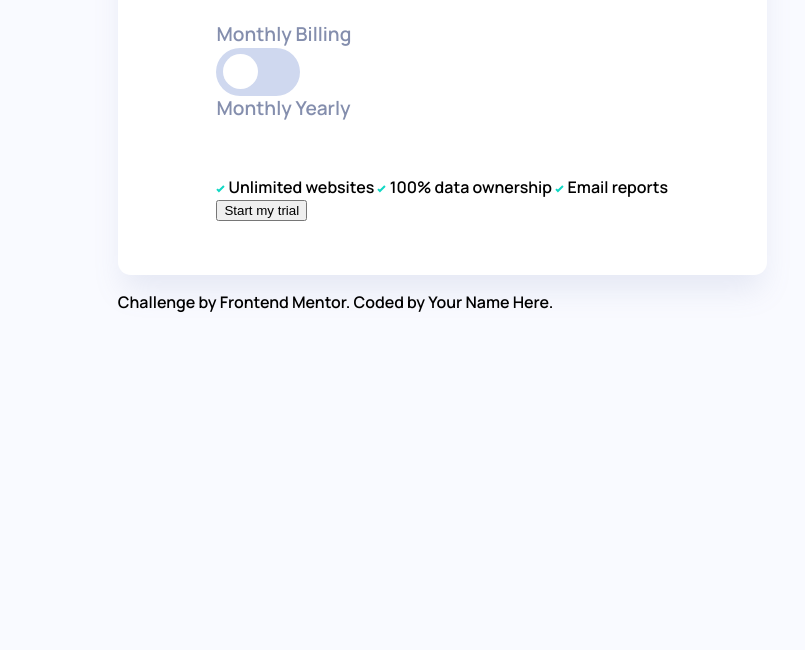
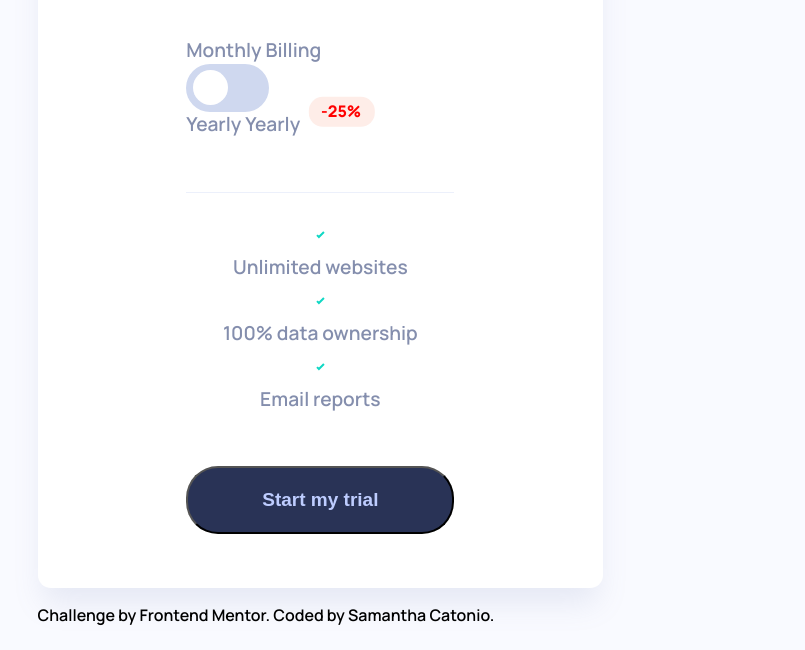
Before and after one commit to smanthacatonio/Interactive-pricing-component, a plain HTML site: page index.html in a window 1280 px wide. Shown: the part 558-1208 px from the top of the page, without its empty margins (242-1047 px from the left). Before the commit the page ends 895 px from the top, so only its background shows below. Drawn offline with Linux system fonts and the light colour scheme.

Commit message:
estilização

```diff
--- a/index.html
+++ b/index.html
@@ -28,7 +28,7 @@
                 <span class="pricing-card-frequency"> / month</span>
             </div>
 
-            <label class="pricing-card-frequency-toggle" for="billing-frequency">
+            <label class="pricing-card-frequency-toggle" for="billing-freq">
                 <span class="pricing-card-freq-option
                     pricing-card-freq-monthly"> Monthly Billing</span>
 
@@ -39,7 +39,7 @@
                 </div>
 
                 <span class="pricing-card-freq-option
-                        pricing-card-freq-monthly"> Monthly Yearly
+                        pricing-card-freq-annual"> Yearly Yearly
                 </span>
             </label>
 
@@ -81,7 +81,7 @@
 
             <div>
                 <p>
-                    Challenge by Frontend Mentor. Coded by Your Name Here.</p>
+                    Challenge by Frontend Mentor. Coded by Samantha Catonio.</p>
                 </div>
 
             <script src="./PricingModel.js"></script>
--- a/style.css
+++ b/style.css
@@ -1,43 +1,3 @@
-/* # Front-end Style Guide
-
-## Layout
-
-The designs were created to the following widths:
-
-- Mobile: 375px
-- Desktop: 1440px
-
-## Colors
-
-### Primary
-
-- Soft Cyan (Full Slider Bar): hsl(174, 77%, 80%)
-- Strong Cyan (Slider Backround): hsl(174, 86%, 45%)
-- Light Grayish Red (Discount Background): hsl(14, 92%, 95%)
-- Light Red (Discount Text): hsl(15, 100%, 70%)
-- Pale Blue (CTA Text): hsl(226, 100%, 87%)
-
-### Neutral
-
-- White (Pricing Component Background): hsl (0, 0%, 100%)
-- Very Pale Blue (Main Background): hsl(230, 100%, 99%)
-- Light Grayish Blue (Empty Slider Bar): hsl(224, 65%, 95%)
-- Light Grayish Blue (Toggle Background): hsl(223, 50%, 87%)
-- Grayish Blue (Text): hsl(225, 20%, 60%)
-- Dark Desaturated Blue (Text & CTA Background): hsl(227, 35%, 25%)
-
-## Typography
-
-### Body Copy
-
-- Font size (Introductory Paragraph): 15px
-
-### Font
-
-- Family: [Manrope](https://fonts.google.com/specimen/Manrope)
-- Weights: 600, 800 */
-
-
 @import url('https://fonts.googleapis.com/css2?family=Inter:wght@400;500;700&family=Manrope:wght@600;800&family=Space+Mono&display=swap');
 
 html{
@@ -52,7 +12,19 @@ body {
     background: hsl(230, 100%, 99%);
     background: url(/assets/bg-pattern.svg)no-repeat, #f9faff;
     background-size: auto 50%;
+
+    width: 1000px;
+    background-size: contain;
+    padding-top: 16px;
 }
+
+/* @media screen and (min-width:1000px) {
+    body{
+        background-size: contain;
+        padding-top: 16px;
+    }
+
+} */
 
 .wrapper {
     display: flex;
@@ -241,7 +213,8 @@ input[type="range"]::-webkit-slider-runnable-track {
     transform: translateX(35.2px);
 }
 
-.pricing-card-billing-frequency-toggle:hover > .toggle, #.pricing-card-billing-frequency-toggle{
+.pricing-card-billing-frequency-toggle:hover > .toggle,
+    #billing-freq:checked ~ .toggle{
     background: #7aeadf;
 }
 
@@ -252,3 +225,64 @@ input[type="range"]::-webkit-slider-runnable-track {
     color: #848ead;
     position: relative;
 }
+
+@media screen and (min-width: 375px) {
+    .pricing-card-freq-annual::after {
+        content: "-25%";
+        position: absolute;
+        width: max-content;
+        left: 100%;
+        transform: translate(8.8px, -50%);
+        padding: 3.2px 13.6px 4.8px 12px;
+        background: #feede8;
+        font-weight: 800;
+        font-size: 16px;
+        line-height: 22.4px;
+        border-radius: 14px;
+        color: red;
+    }
+}
+
+.price-card-bottom{
+    width: 100%;
+    display: flex;
+    flex-flow: column nowrap;
+    align-items: center;
+    gap: 54px;
+    padding: 38.4px 0 0;
+    border-top: 1px solid #ecf0fb;
+}
+
+.pricing-card-features {
+    display: flex;
+    flex-flow: column nowrap;
+    align-items: center;
+    gap: 16px;
+}
+
+.pricing-card-features {
+    display: flex;
+    gap: 16px;
+    align-items: center;
+    font-weight: 600;
+    font-size: 19.2px;
+    line-height: 25.6px;
+    color: #848ead;
+}
+
+.pricing-card-submit-btn{
+    width: max-content;
+    padding: 19px 74px;
+    border-radius: 32px;
+    background: #293356;
+    cursor: pointer;
+    font-weight: 800;
+    font-size: 19px;
+    line-height: 25.6px;
+    color: #becdff;
+    transition: color 250ms ease-in-out;
+}
+
+.pricing-card-submit-btn:hover{
+    color: white;
+}
```
